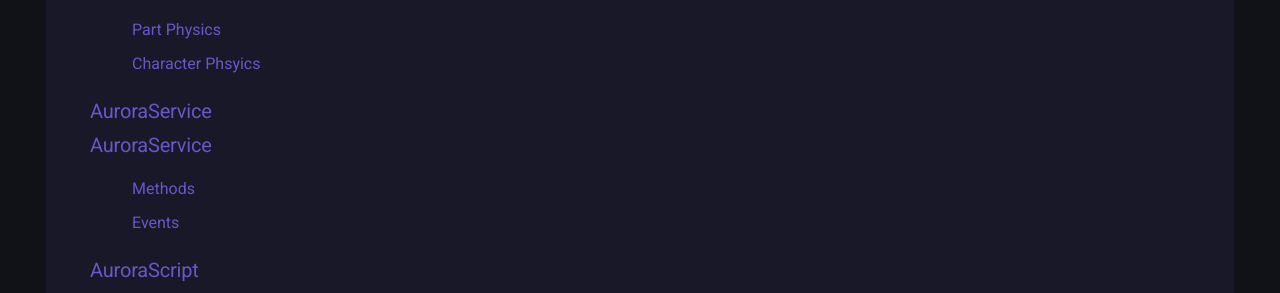
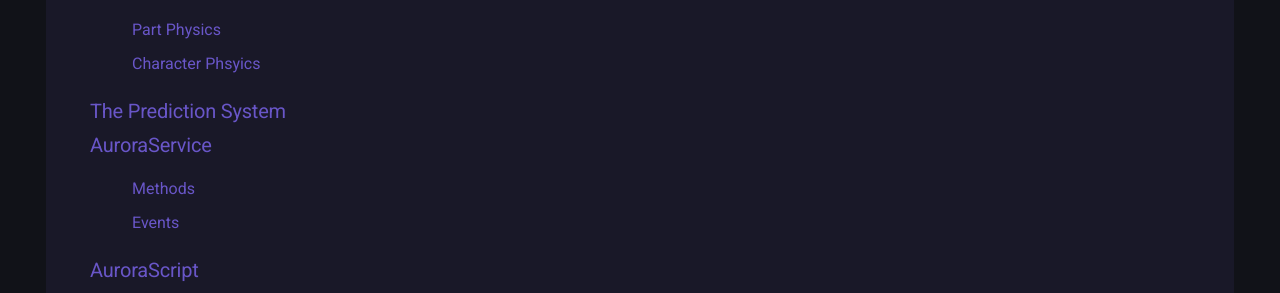
Before and after one commit to TenebrisNoctua/ServerAuthority, an MkDocs documentation site: the page built from docs/index.md, in a window 1280 px wide and 900 px high. Shown: the part 301-594 px from the top of the window. Built offline with MkDocs 1.6.1 and Material for MkDocs 9.7.7, drawn with Linux system fonts in a browser that asks for light colours.

Commit message:
Update The Documentation

```diff
--- a/docs/index.md
+++ b/docs/index.md
@@ -16,7 +16,7 @@
                 <li><a href="#character-physics">Character Phsyics</a></li>
             </ul>
         </div>
-        <h3 class="api-summary-section-h3" style="padding-top: 4px;"><a href="#the-prediction-system">AuroraService</a></h3>
+        <h3 class="api-summary-section-h3" style="padding-top: 4px;"><a href="#the-prediction-system">The Prediction System</a></h3>
         <h3 class="api-summary-section-h3" style="padding-top: 4px;"><a href="#auroraservice">AuroraService</a></h3>
         <div class="api-summary-section-list">
             <ul style="list-style-type: none;">
```
